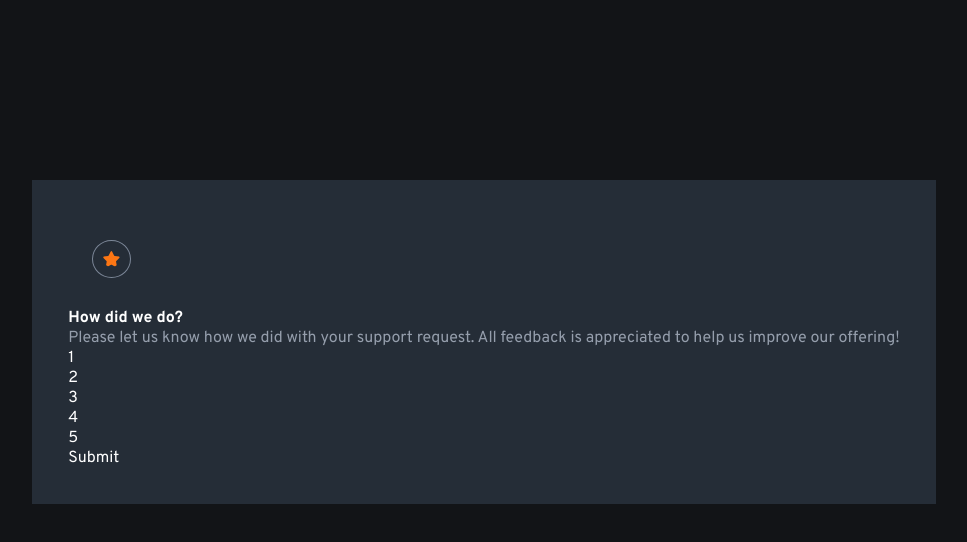
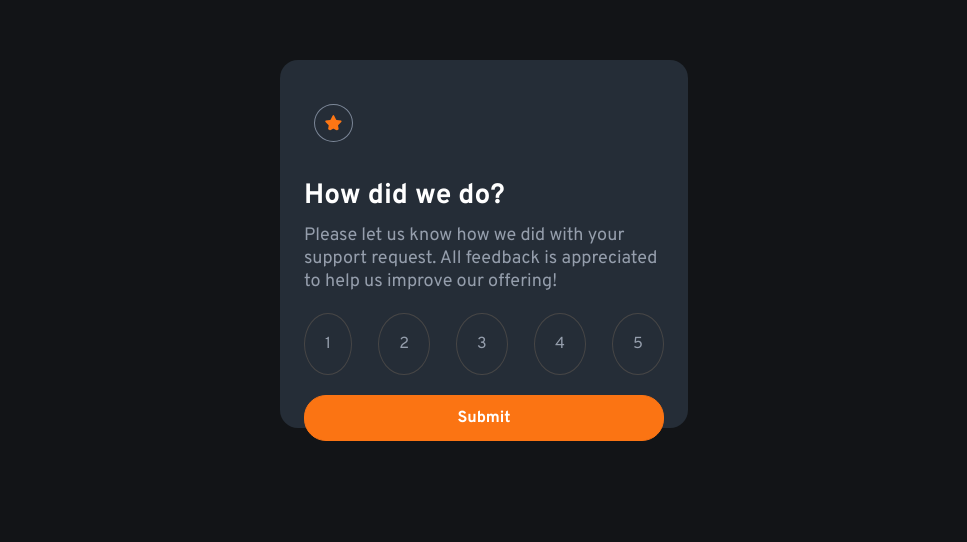
Before and after one commit to sushi057/Interactive-Rating-Component, a plain HTML site: page index.html in a window 1280 px wide. Shown: the part 220-762 px from the top of the page, without its empty margins (156-1123 px from the left). Drawn offline with Linux system fonts and the light colour scheme; a web font is replaced by a local one.

Commit message:
finished the basic layout

```diff
--- a/styles.css
+++ b/styles.css
@@ -23,22 +23,50 @@ body{
     display: flex;
     flex-direction: column;
     position: absolute;
-    top: 50%;
-    padding: 36px;
+    top: 35%;
+    padding: 24px;
+    border-radius: 18px;
+    height: 40vh;
+    width: 45vh;
 }
+
 .icon img{
     border: 1px solid var(--medium-grey);
     border-radius: 50%;
     padding: 10px;
-    margin: 24px;
+    margin: 20px auto 20px 10px;
 }
-
 
 .title{
     font-weight: 700;
-
+    font-size: 28px;
+    margin: 10px auto;
 }
 
 .text{
     color: var(--light-grey);
+    font-size: 18px;
 }
+
+.rating{
+    display: flex;
+    justify-content: space-between;
+    margin: 20px 0;
+}
+
+.numeral{
+    font-weight: 1px;
+    color: var(--light-grey);
+    border: 1px solid rgb(71, 70, 70);
+    border-radius: 50%;
+    padding: 20px;
+}
+
+.submit-butt{
+    font-weight: bold;
+    text-align: center;
+    border: 1px solid var(--orange);
+    border-radius: 22px;
+    background-color: var(--orange);
+    padding: 12px;
+}
```
